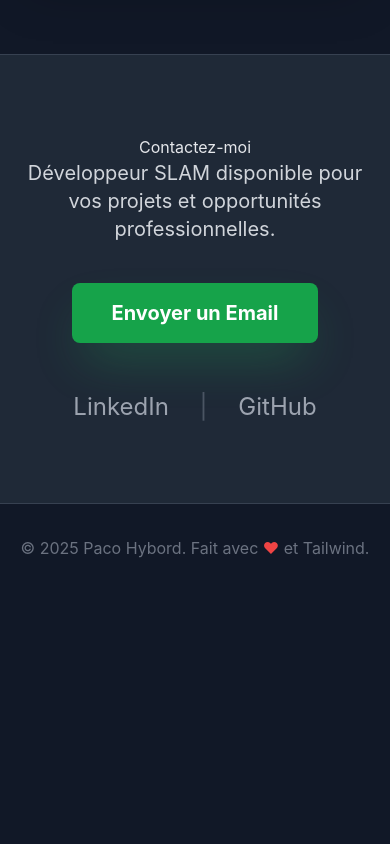
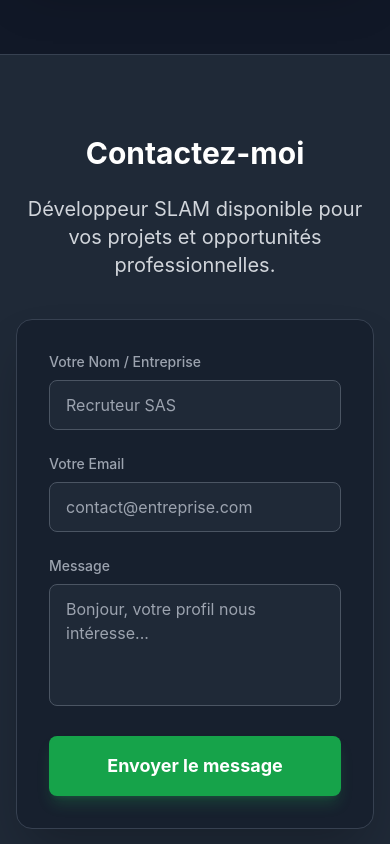
Before and after one commit to pacobrnt/Portfolio, a plain HTML site: page index.html in a window 390 px wide. Shown: the part 7140-7984 px from the top of the page. Before the commit the page ends 7732 px from the top, so only its background shows below. Drawn offline with nearby package versions, Linux system fonts and the light colour scheme; no server answers.

Commit message:
add: configure live server settings and enhance contact form layout

```diff
--- a/index.html
+++ b/index.html
@@ -147,18 +147,23 @@
                     <div class="space-y-4 text-lg text-gray-300">
                         <p>
                             Bonjour ! Je suis <span class="text-primary-blue font-bold">Paco Hybord</span>, étudiant en
-                            <span class="font-semibold">BTS SIO option SLAM</span> (Solutions Logicielles et Applications Métiers).
+                            <span class="font-semibold">BTS SIO option SLAM</span> (Solutions Logicielles et
+                            Applications Métiers).
                         </p>
                         <p>
                             Passionné par le développement back-end, je maîtrise l'ensemble du cycle de vie logiciel :
-                            analyse des besoins, conception, développement et maintenance d'applications robustes et sécurisées.
+                            analyse des besoins, conception, développement et maintenance d'applications robustes et
+                            sécurisées.
                         </p>
                         <p>
-                            Mes technologies de prédilection incluent <span class="text-primary-blue font-semibold">PHP, SQL,
-                            Symfony/Laravel</span>, ainsi que les bonnes pratiques <span class="font-semibold">DevOps (Git, Docker)</span>.
+                            Mes technologies de prédilection incluent <span class="text-primary-blue font-semibold">PHP,
+                                SQL,
+                                Symfony/Laravel</span>, ainsi que les bonnes pratiques <span
+                                class="font-semibold">DevOps (Git, Docker)</span>.
                         </p>
                         <p>
-                            Mon objectif : créer des solutions métiers performantes, sécurisées et évolutives qui répondent
+                            Mon objectif : créer des solutions métiers performantes, sécurisées et évolutives qui
+                            répondent
                             aux besoins réels des utilisateurs.
                         </p>
                     </div>
@@ -188,23 +193,27 @@
 
                     <div class="flex gap-6 justify-center sm:justify-start">
                         <a href="#" target="_blank" class="social-btn github-btn group">
-                            <i class="fab fa-github text-4xl group-hover:rotate-[360deg] transition-transform duration-500"></i>
+                            <i
+                                class="fab fa-github text-4xl group-hover:rotate-[360deg] transition-transform duration-500"></i>
                         </a>
                         <a href="#" target="_blank" class="social-btn linkedin-btn group">
-                            <i class="fab fa-linkedin text-4xl group-hover:rotate-[360deg] transition-transform duration-500"></i>
+                            <i
+                                class="fab fa-linkedin text-4xl group-hover:rotate-[360deg] transition-transform duration-500"></i>
                         </a>
                     </div>
                 </div>
 
-                <div class="card-reveal transition duration-500 ease-out transform translate-y-10 opacity-0 relative" data-delay="100">
+                <div class="card-reveal transition duration-500 ease-out transform translate-y-10 opacity-0 relative"
+                    data-delay="100">
                     <div class="orbit-system-container w-full h-[500px] flex justify-center items-center relative">
 
-                        <div class="central-photo-wrapper relative z-20 w-48 h-48 rounded-full border-4 border-primary-blue shadow-[0_0_30px_rgba(59,130,246,0.5)] overflow-hidden">
-                             <img src="./img/selfie.JPG" alt="Paco Hybord" class="w-full h-full object-cover">
+                        <div
+                            class="central-photo-wrapper relative z-20 w-48 h-48 rounded-full border-4 border-primary-blue shadow-[0_0_30px_rgba(59,130,246,0.5)] overflow-hidden">
+                            <img src="./img/selfie.JPG" alt="Paco Hybord" class="w-full h-full object-cover">
                         </div>
 
                         <div class="orbit-container absolute inset-0 z-10 pointer-events-none">
-                            </div>
+                        </div>
 
                     </div>
                 </div>
@@ -232,8 +241,10 @@
 
                     <div data-aos="fade-up" data-aos-delay="200" class="certif-item">
                         <div class="certif-image-wrapper">
-                            <img src="./img/badge/ciscocybersecu.png" alt="Certification Cisco Cyber Securite" class="certif-img">
-                            <a href="./img/certificat/introcyber.pdf" target="_blank" class="certif-link-icon" title="Voir le certificat">
+                            <img src="./img/badge/ciscocybersecu.png" alt="Certification Cisco Cyber Securite"
+                                class="certif-img">
+                            <a href="./img/certificat/introcyber.pdf" target="_blank" class="certif-link-icon"
+                                title="Voir le certificat">
                                 <i class="fas fa-eye"></i>
                             </a>
                         </div>
@@ -243,7 +254,8 @@
                     <div data-aos="fade-up" data-aos-delay="300" class="certif-item">
                         <div class="certif-image-wrapper">
                             <img src="./img/badge/gestioncybermenace.png" alt="Certification SQL" class="certif-img">
-                            <a href="./img/certificat/gestioncybermenace.pdf" target="_blank" class="certif-link-icon" title="Voir le certificat">
+                            <a href="./img/certificat/gestioncybermenace.pdf" target="_blank" class="certif-link-icon"
+                                title="Voir le certificat">
                                 <i class="fas fa-eye"></i>
                             </a>
                         </div>
@@ -253,7 +265,8 @@
                     <div data-aos="fade-up" data-aos-delay="400" class="certif-item">
                         <div class="certif-image-wrapper">
                             <img src="./img/badge/introIA.png" alt="Certification Linux" class="certif-img">
-                            <a href="./img/certificat/introIAcertif.pdf" target="_blank" class="certif-link-icon" title="Voir le certificat">
+                            <a href="./img/certificat/introIAcertif.pdf" target="_blank" class="certif-link-icon"
+                                title="Voir le certificat">
                                 <i class="fas fa-eye"></i>
                             </a>
                         </div>
@@ -263,7 +276,8 @@
                     <div data-aos="fade-up" data-aos-delay="500" class="certif-item">
                         <div class="certif-image-wrapper">
                             <img src="./img/badge/IntroDataSciences.png" alt="Certification Git" class="certif-img">
-                            <a href="./img/certificat/IntroData.pdf" target="_blank" class="certif-link-icon" title="Voir le certificat">
+                            <a href="./img/certificat/IntroData.pdf" target="_blank" class="certif-link-icon"
+                                title="Voir le certificat">
                                 <i class="fas fa-eye"></i>
                             </a>
                         </div>
@@ -272,8 +286,10 @@
 
                     <div data-aos="fade-up" data-aos-delay="600" class="certif-item">
                         <div class="certif-image-wrapper">
-                            <img src="./img/certifications/certif_docker.png" alt="Certification Docker" class="certif-img">
-                            <a href="./pdf/certif_docker.pdf" target="_blank" class="certif-link-icon" title="Voir le certificat">
+                            <img src="./img/certifications/certif_docker.png" alt="Certification Docker"
+                                class="certif-img">
+                            <a href="./pdf/certif_docker.pdf" target="_blank" class="certif-link-icon"
+                                title="Voir le certificat">
                                 <i class="fas fa-eye"></i>
                             </a>
                         </div>
@@ -287,7 +303,8 @@
                     <div data-aos="fade-up" data-aos-delay="200" class="certif-item">
                         <div class="certif-image-wrapper">
                             <img src="./img/badge/HTMLCIsco.png" alt="Méthodes Agiles (Scrum)" class="certif-img">
-                            <a href="./img/certificat/CertifHTML.pdf" target="_blank" class="certif-link-icon" title="Voir le certificat">
+                            <a href="./img/certificat/CertifHTML.pdf" target="_blank" class="certif-link-icon"
+                                title="Voir le certificat">
                                 <i class="fas fa-eye"></i>
                             </a>
                         </div>
@@ -296,8 +313,10 @@
 
                     <div data-aos="fade-up" data-aos-delay="300" class="certif-item">
                         <div class="certif-image-wrapper">
-                            <img src="./img/certifications/placeholder_web.png" alt="Développement Web Avancé" class="certif-img">
-                            <a href="./pdf/placeholder_web.pdf" target="_blank" class="certif-link-icon" title="Voir le certificat">
+                            <img src="./img/certifications/placeholder_web.png" alt="Développement Web Avancé"
+                                class="certif-img">
+                            <a href="./pdf/placeholder_web.pdf" target="_blank" class="certif-link-icon"
+                                title="Voir le certificat">
                                 <i class="fas fa-eye"></i>
                             </a>
                         </div>
@@ -306,8 +325,10 @@
 
                     <div data-aos="fade-up" data-aos-delay="400" class="certif-item">
                         <div class="certif-image-wrapper">
-                            <img src="./img/certifications/placeholder_api.png" alt="Conception d'API REST" class="certif-img">
-                            <a href="./pdf/placeholder_api.pdf" target="_blank" class="certif-link-icon" title="Voir le certificat">
+                            <img src="./img/certifications/placeholder_api.png" alt="Conception d'API REST"
+                                class="certif-img">
+                            <a href="./pdf/placeholder_api.pdf" target="_blank" class="certif-link-icon"
+                                title="Voir le certificat">
                                 <i class="fas fa-eye"></i>
                             </a>
                         </div>
@@ -316,8 +337,10 @@
 
                     <div data-aos="fade-up" data-aos-delay="500" class="certif-item">
                         <div class="certif-image-wrapper">
-                            <img src="./img/certifications/placeholder_java.png" alt="Programmation Java" class="certif-img">
-                            <a href="./pdf/placeholder_java.pdf" target="_blank" class="certif-link-icon" title="Voir le certificat">
+                            <img src="./img/certifications/placeholder_java.png" alt="Programmation Java"
+                                class="certif-img">
+                            <a href="./pdf/placeholder_java.pdf" target="_blank" class="certif-link-icon"
+                                title="Voir le certificat">
                                 <i class="fas fa-eye"></i>
                             </a>
                         </div>
@@ -326,8 +349,10 @@
 
                     <div data-aos="fade-up" data-aos-delay="600" class="certif-item">
                         <div class="certif-image-wrapper">
-                            <img src="./img/certifications/placeholder_cloud.png" alt="Fondamentaux Cloud" class="certif-img">
-                            <a href="./pdf/placeholder_cloud.pdf" target="_blank" class="certif-link-icon" title="Voir le certificat">
+                            <img src="./img/certifications/placeholder_cloud.png" alt="Fondamentaux Cloud"
+                                class="certif-img">
+                            <a href="./pdf/placeholder_cloud.pdf" target="_blank" class="certif-link-icon"
+                                title="Voir le certificat">
                                 <i class="fas fa-eye"></i>
                             </a>
                         </div>
@@ -585,23 +610,47 @@
 
     <section id="contact" class="py-20 md:py-32 bg-gray-800 border-t border-gray-700">
         <div class="container mx-auto px-4 max-w-4xl text-center">
-            <h2 class="section-title">Contactez-moi</h2>
+
+            <h2 class="text-3xl md:text-4xl font-bold text-white mb-6">Contactez-moi</h2>
+
             <p class="text-xl text-gray-300 mb-10">
                 Développeur SLAM disponible pour vos projets et opportunités professionnelles.
             </p>
 
-            <a href="mailto:votre.email@exemple.com" class="
-                inline-block py-4 px-10 text-xl font-bold
-                text-white bg-green-600 rounded-lg transition-all duration-300
-                hover:bg-green-700 hover:scale-105 shadow-2xl shadow-green-500/30
-            ">
-                Envoyer un Email
-            </a>
+            <form action="https://formspree.io/f/xaqwnnza" method="POST"
+                class="max-w-xl mx-auto bg-gray-900/50 p-8 rounded-2xl border border-gray-700 shadow-2xl text-left">
+                <div class="space-y-6">
+                    <div>
+                        <label class="block text-sm font-medium text-gray-400 mb-2">Votre Nom / Entreprise</label>
+                        <input type="text" name="nom" required
+                            class="w-full bg-gray-800 border border-gray-600 rounded-lg px-4 py-3 text-white focus:outline-none focus:border-green-500 focus:ring-1 focus:ring-green-500 transition-colors"
+                            placeholder="Recruteur SAS">
+                    </div>
 
+                    <div>
+                        <label class="block text-sm font-medium text-gray-400 mb-2">Votre Email</label>
+                        <input type="email" name="email" required
+                            class="w-full bg-gray-800 border border-gray-600 rounded-lg px-4 py-3 text-white focus:outline-none focus:border-green-500 focus:ring-1 focus:ring-green-500 transition-colors"
+                            placeholder="contact@entreprise.com">
+                    </div>
+
+                    <div>
+                        <label class="block text-sm font-medium text-gray-400 mb-2">Message</label>
+                        <textarea name="message" rows="4" required
+                            class="w-full bg-gray-800 border border-gray-600 rounded-lg px-4 py-3 text-white focus:outline-none focus:border-green-500 focus:ring-1 focus:ring-green-500 transition-colors resize-none"
+                            placeholder="Bonjour, votre profil nous intéresse..."></textarea>
+                    </div>
+
+                    <button type="submit"
+                        class="w-full py-4 text-lg font-bold text-white bg-green-600 rounded-lg transition-all duration-300 hover:bg-green-700 hover:scale-[1.02] shadow-lg shadow-green-500/20">
+                        Envoyer le message
+                    </button>
+                </div>
+            </form>
             <div class="mt-12 space-x-6 text-2xl">
-                <a href="#" target="_blank" class="text-gray-400 hover:text-primary-blue transition">LinkedIn</a>
+                <a href="#" target="_blank" class="text-gray-400 hover:text-green-500 transition">LinkedIn</a>
                 <span class="text-gray-600">|</span>
-                <a href="#" target="_blank" class="text-gray-400 hover:text-primary-blue transition">GitHub</a>
+                <a href="#" target="_blank" class="text-gray-400 hover:text-green-500 transition">GitHub</a>
             </div>
         </div>
     </section>
```
